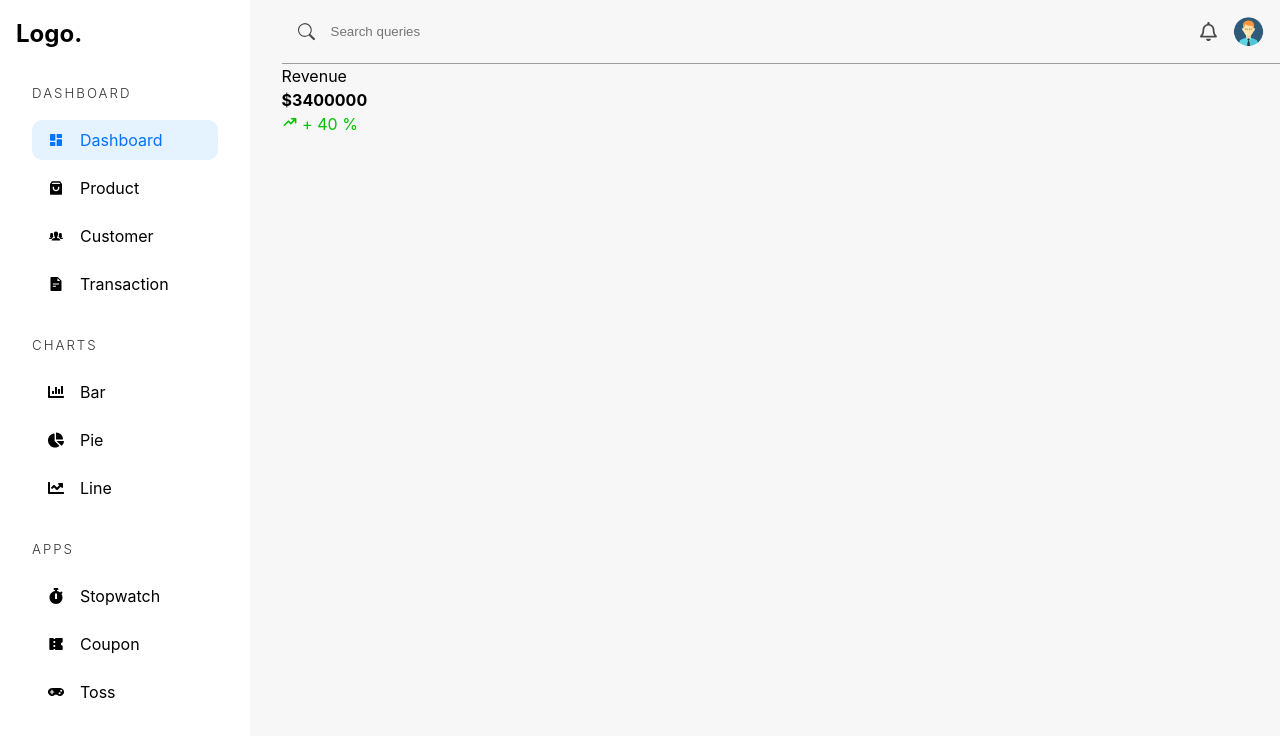
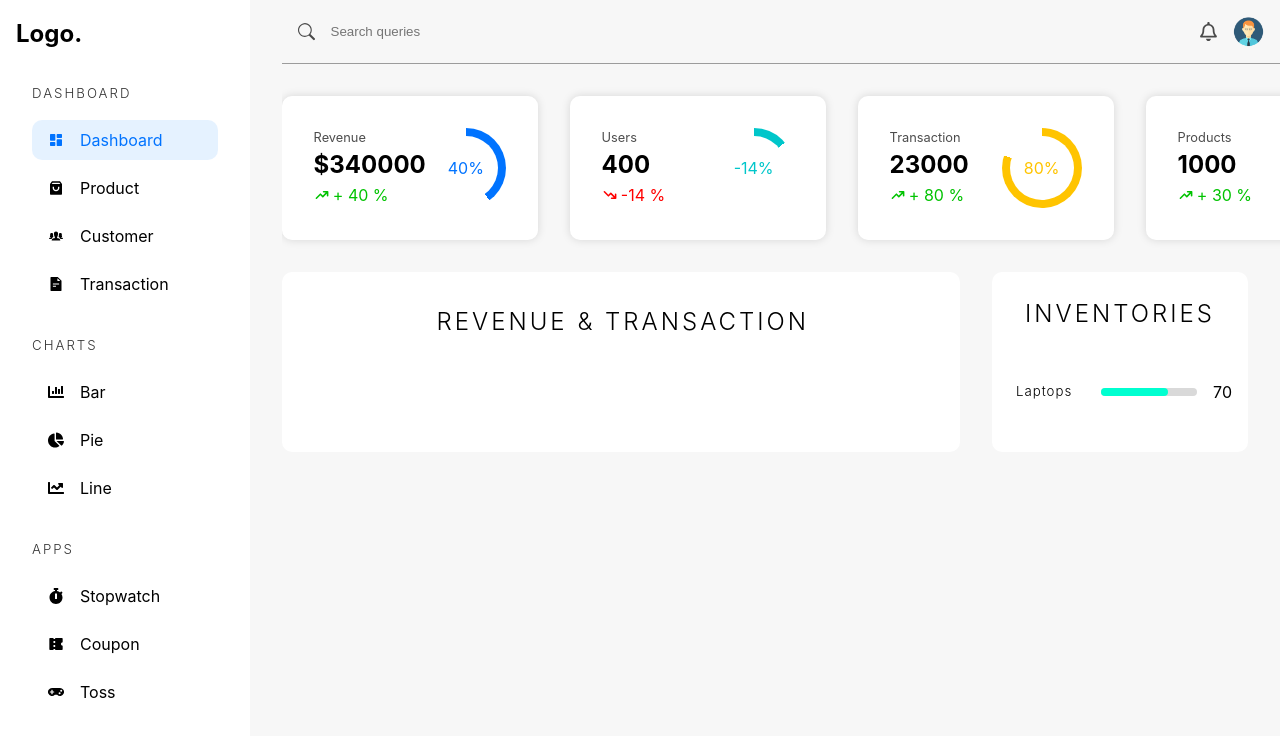
Before and after one commit to saqlain-shahid/adminpanel, a React (Vite) app: page /admin/dashboard in a window 1280 px wide. Shown: the top 736 px of the page. Built offline with nearby package versions, Linux system fonts and the light colour scheme.

Commit message:
added codes to dashboard and scss

```diff
--- a/src/pages/Customers.tsx
+++ b/src/pages/Customers.tsx
@@ -3,7 +3,7 @@ import AdminSidebar from "../components/AdminSidebar"
 
 const Customers = () => {
   return (
-    <div className='adminContainer'>
+    <div className='admin-container'>
         {/* sidebar */}
         <AdminSidebar/>
         {/* main */}
--- a/src/pages/Dashboard.tsx
+++ b/src/pages/Dashboard.tsx
@@ -6,7 +6,7 @@ import { HiTrendingDown, HiTrendingUp } from 'react-icons/hi'
 
 const Dashboard = () => {
   return (
-    <div className='adminContainer'>
+    <div className='admin-container'>
         <AdminSidebar/>
         <main className='dashboard'>
             <div className='bar'>
@@ -16,13 +16,47 @@ const Dashboard = () => {
                 <img src={userImg} alt="" />
             </div>
             <section className='widget-container'>
-                <WidgetItem
+            <WidgetItem
                   percent={40}
                   amount={true}
-                  value={3400000}
+                  value={340000}
                   heading={'Revenue'}
-                  color={'rgb(0,115,255)'}
+                  color={'rgb(0 115 255)'}
                   />
+                <WidgetItem
+                  percent={-14}
+                  amount={false}
+                  value={400}
+                  heading={'Users'}
+                  color={'rgb(0 198 202)'}
+                  />
+                   <WidgetItem
+                  percent={80}
+
+                  value={23000}
+                  heading={'Transaction'}
+                  color={'rgb(255 196 0)'}
+                  />
+                   <WidgetItem
+                  percent={30}
+
+                  value={1000}
+                  heading={'Products'}
+                  color={'rgb(76 0 255)'}
+                  />
+            </section>
+            {/* //graph container */}
+            <section className='graph-container'>
+                <div className="revenue-chart">
+                  <h2>Revenue & Transaction</h2>
+                    {/* Graph here */}
+                </div>
+                <div className="dashboard-categories">
+                  <h2>Inventories</h2>
+                  <div>
+                    <CategoryItem heading='Laptops' value={70} color='hsl(169, 100%, 50%)'/>
+                  </div>
+                </div>
             </section>
         </main>
     </div>
@@ -36,18 +70,43 @@ interface WidgetItemProps{
   color:string;
   amount?:boolean;
 }
-const WidgetItem = ({heading,value,percent,color,amount}) => <article className='widget'>
-    <div className='widgetInfo'>
+const WidgetItem = ({heading,value,percent,color,amount=false}:WidgetItemProps) => <article className='widget'>
+    <div className='widget-info'>
         <p>{heading}</p>
         <h4>{amount? `$${value}` : value}</h4>
         {
           percent > 0 ? (
             <span className='green'><HiTrendingUp/> + {percent} % {' '}</span>
           ) : (
-            <span className='red'><HiTrendingDown/> - {percent} % {' '}</span>
+            <span className='red'><HiTrendingDown/>  {percent} % {' '}</span>
           )
         }
     </div>
+
+    <div className="widget-circle" style={{
+      background:`conic-gradient(${color} ${Math.abs(percent)/100*360}deg, rgb(255,255,255) 0)`
+    }}>
+      <span style={{color}}>{percent}%</span>
+    </div>
 </article>;
 
+interface CategoryItemProps{
+  color:string;
+  value:number;
+  heading:string;
+}
+const CategoryItem = ({color,value,heading}:CategoryItemProps) => (
+    <div className="category-item">
+        <h5>{heading}</h5>
+        <div>
+          <div style={{
+            backgroundColor:color,
+            width:`${value}%`,
+            }}></div>
+        </div>
+        <span>{value}</span>
+    </div>
+)
+
+
 export default Dashboard
--- a/src/pages/Products.tsx
+++ b/src/pages/Products.tsx
@@ -3,7 +3,7 @@ import AdminSidebar from "../components/AdminSidebar"
 
 const Products = () => {
   return (
-    <div className='adminContainer'>
+    <div className='admin-container'>
         {/* sidebar */}
         <AdminSidebar/>
         {/* main */}
--- a/src/pages/Transactions.tsx
+++ b/src/pages/Transactions.tsx
@@ -3,7 +3,7 @@ import AdminSidebar from "../components/AdminSidebar"
 
 const Transactions = () => {
   return (
-    <div className='adminContainer'>
+    <div className='admin-container'>
     {/* sidebar */}
     <AdminSidebar/>
     {/* main */}
--- a/src/styles/_app.scss
+++ b/src/styles/_app.scss
@@ -28,7 +28,7 @@ a{
     color:rgb(0, 195, 0);
 }
 
-.adminContainer{
+.admin-container{
     @include grid(1fr 4fr, 2rem);
     height: 100vh;
     background-color: rgb(247, 247, 247);
--- a/src/styles/_dashboard.scss
+++ b/src/styles/_dashboard.scss
@@ -16,7 +16,110 @@
         >img{
             @include square(2rem);
             border-radius: 50%;
-
         }
     }
-}
+
+    .widget-container{
+        @include flex(row,space-between,strech,2rem);
+        padding:2rem 2rem 2rem 0;
+
+        .widget{
+            min-width: 16rem;
+            background-color: white;
+            box-shadow: 0 0 10px rgba(0, 0, 0, 0.132);
+            padding: 2rem;
+            border-radius: 10px;
+            @include flex(row, space-between, strech,0);
+
+        .widget-info{
+            >p{
+                opacity: 0.7;
+                font-size: 0.8rem;
+            }
+            >h4{
+                font-size: 1.5rem;
+            }
+            >span{
+                @include flex(row,unset,center,0.2rem);
+            }
+        }
+        .widget-circle{
+            position: relative;
+            @include square(5rem);
+            flex: none;
+            border-radius: 50%;
+            display: grid;
+            place-items: center;
+            background-color: aqua;
+            &::before{
+                content: '';
+                position: absolute;
+                @include square(4rem);
+                background-color: white;
+                border-radius: 100%;
+            }
+            span{
+                position: relative;
+            }
+         }
+        }
+    }
+    .graph-container{
+        @include flex(row,unset,unset,2rem);
+        padding: 0 2rem 2rem 0;
+        >div{
+            background-color: white;
+            border-radius: 10px;
+        }
+
+        .revenue-chart{
+            width: 100%;
+            padding: 1rem 3rem;
+
+            >h2{
+                @include heading;
+                margin: 1rem 0 2rem 0.25rem;
+                text-align: center;
+            }
+        }
+        .dashboard-categories{
+            width: 100%;
+            max-width: 16rem;
+            @include flex(column,center,unset,0);
+            padding-bottom: 2rem;
+            >h2{
+                @include heading;
+                margin: 1.5rem 0 2rem 0;
+                text-align: center;
+            }
+            >div{
+                overflow-y: auto;
+                padding-left: 0.5rem;
+            }
+            .category-item{
+                width: 100%;
+                @include flex(row, space-between);
+                padding: 1rem;
+                >h5{
+                    letter-spacing: 1px;
+                    font-weight: 300;
+                }
+                //grayish bar
+                >div{
+                    margin-left: auto;
+                    width: 6rem;
+                    background-color: rgb(217 217 217);
+                    border-radius: 20px;
+                    height: 0.5rem;
+                    flex: none;
+                    //bar color
+                    >div{
+                        height: 100%;
+                        border-radius: 20px;
+                    }
+                }
+            }
+
+            }
+        }
+    }
```
